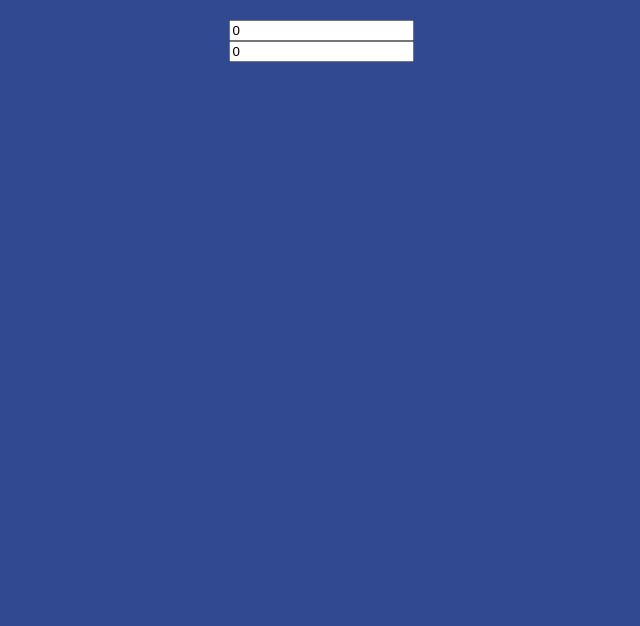
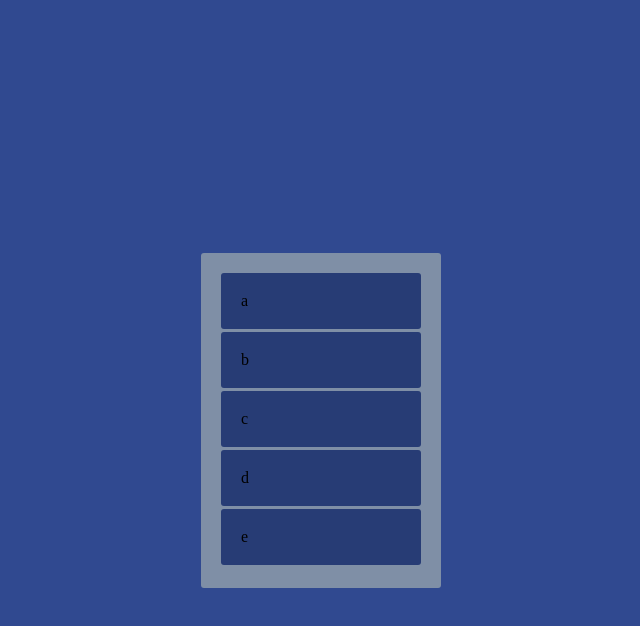
Before and after one commit to Eric-lab-star/react-master-todoapp, a React (Create React App) app: page / in a window 1280 px wide. Shown: the top 626 px of the page, without its empty margins (339-979 px from the left). Built offline with nearby package versions, Linux system fonts and the light colour scheme.

Commit message:
draggable

```diff
--- a/package.json
+++ b/package.json
@@ -12,6 +12,7 @@
     "@types/react": "^18.0.9",
     "@types/react-dom": "^18.0.5",
     "react": "^18.1.0",
+    "react-beautiful-dnd": "^13.1.0",
     "react-dom": "^18.1.0",
     "react-helmet": "^6.1.0",
     "react-hook-form": "^7.31.2",
@@ -47,6 +48,7 @@
     ]
   },
   "devDependencies": {
+    "@types/react-beautiful-dnd": "^13.1.2",
     "@types/react-helmet": "^6.1.5",
     "@types/styled-components": "^5.1.25"
   }
--- a/src/App.tsx
+++ b/src/App.tsx
@@ -1,8 +1,12 @@
-import { FormEvent } from "react";
+import styled, { createGlobalStyle } from "styled-components";
+import {
+  DragDropContext,
+  Draggable,
+  Droppable,
+  DropResult,
+} from "react-beautiful-dnd";
+import { toDoState } from "./atom";
 import { useRecoilState } from "recoil";
-import styled, { createGlobalStyle } from "styled-components";
-import { InputData, InputDataSelector } from "./atom";
-
 const GlobalCss = createGlobalStyle`
   html, body, div, span, applet, object, iframe,
 h1, h2, h3, h4, h5, h6, p, blockquote, pre,
@@ -54,7 +58,7 @@ input:focus{
 `;
 const Main = styled.div`
   display: flex;
-  flex-direction: column;
+  justify-content: center;
   align-items: center;
   width: 100vw;
   height: 100vh;
@@ -63,39 +67,67 @@ const Main = styled.div`
   font-family: santorini-210;
 `;
 
+const Boards = styled.div`
+  display: grid;
+  grid-template-columns: repeat(1, 1fr);
+  padding: 20px;
+  border-radius: 3px;
+  min-height: 300px;
+`;
+const Board = styled.div`
+  background-color: #7f8fa6;
+  padding: 20px;
+  border-radius: 3px;
+  width: 200px;
+`;
+
+const Cards = styled.div`
+  background-color: #273c75;
+  padding: 20px;
+  border-radius: 3px;
+  margin-bottom: 3px;
+`;
+
 export default function App() {
-  const [data, setData] = useRecoilState<number>(InputData);
-  const [dataSelector, setDataSelector] = useRecoilState(InputDataSelector);
+  const [toDos, setToDos] = useRecoilState(toDoState);
+  const onDragEnd = ({ draggableId, source, destination }: DropResult) => {
+    if (!draggableId) return;
 
-  const onChange = (event: FormEvent<HTMLInputElement>) => {
-    const {
-      currentTarget: { value },
-    } = event;
-    setData(+value);
-  };
-
-  const toMin = (event: FormEvent<HTMLInputElement>) => {
-    const {
-      currentTarget: { value },
-    } = event;
-    setDataSelector(+value);
+    setToDos((prev) => {
+      const newArray = prev.slice();
+      newArray.splice(source.index, 1);
+      newArray.splice(destination?.index as number, 0, draggableId);
+      return newArray;
+    });
   };
   return (
     <Main>
       <GlobalCss />
 
-      <input
-        type={"number"}
-        onChange={onChange}
-        value={data}
-        placeholder="hour"
-      />
-      <input
-        type={"number"}
-        value={dataSelector}
-        onChange={toMin}
-        placeholder="min"
-      />
+      <DragDropContext onDragEnd={onDragEnd}>
+        <Boards>
+          <Droppable droppableId="one">
+            {(magic) => (
+              <Board ref={magic.innerRef} {...magic.droppableProps}>
+                {toDos.map((todo, index) => (
+                  <Draggable key={todo} draggableId={todo} index={index}>
+                    {(magic) => (
+                      <Cards
+                        ref={magic.innerRef}
+                        {...magic.draggableProps}
+                        {...magic.dragHandleProps}
+                      >
+                        {todo}
+                      </Cards>
+                    )}
+                  </Draggable>
+                ))}
+                {magic.placeholder}
+              </Board>
+            )}
+          </Droppable>
+        </Boards>
+      </DragDropContext>
     </Main>
   );
 }
--- a/src/atom.ts
+++ b/src/atom.ts
@@ -1,18 +1,6 @@
 import { atom, selector } from "recoil";
 
-export const InputData = atom({
-  key: "Data",
-  default: 0,
+export const toDoState = atom({
+  key: "todostate",
+  default: ["a", "b", "c", "d", "e"],
 });
-
-export const InputDataSelector = selector<number>({
-  key: "Selector",
-  get: ({ get }) => {
-    const data = get(InputData);
-    return data / 60;
-  },
-  set: ({ set }, newValue) => {
-    const min = 60 * Number(newValue);
-    set(InputData, min);
-  },
-});
```
Also changed, not shown: 1 other file (tests, documents, lock files or other folders).
